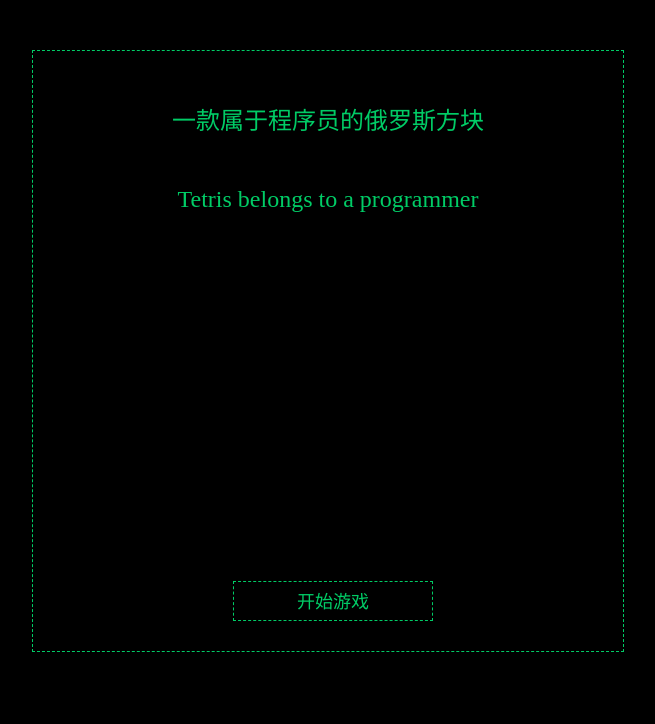
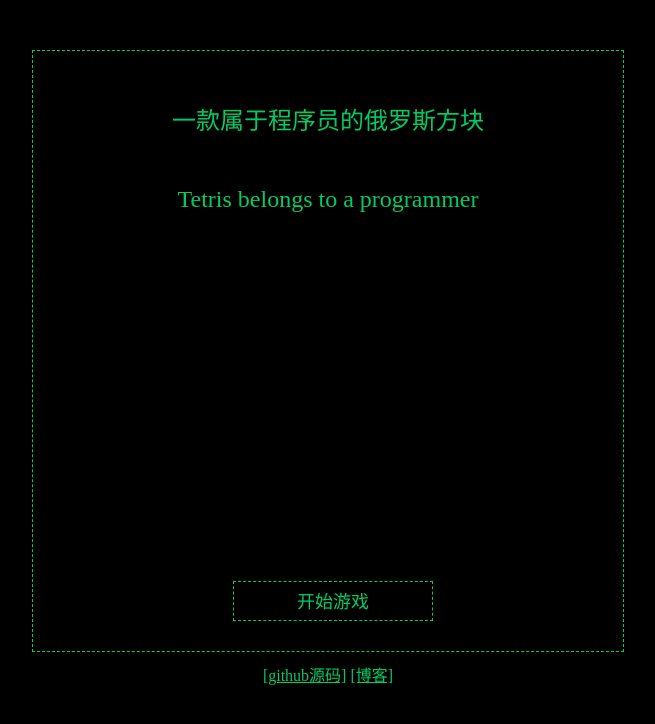
Before and after one commit to EryouHao/tetris, a plain HTML site: page index.html in a window 1280 px wide. Shown: the whole page, without its empty margins (312-967 px from the left). Drawn offline with Linux system fonts and the light colour scheme.

Commit message:
add contact

```diff
--- a/css/index.css
+++ b/css/index.css
@@ -157,3 +157,10 @@ body {
     line-height: 30px;
     border: 1px dashed #00CC66;
 }
+.contact {
+    margin: 10px auto;
+    text-align: center;
+}
+.contact a {
+    color: #00CC66;
+}
--- a/index.html
+++ b/index.html
@@ -71,6 +71,10 @@
             </div>
         </div>
     </div>
+    <div class="contact">
+        <a href="https://github.com/EryouHao/tetris">[github源码]</a>
+        <a href="http://fehey.com">[博客]</a>
+    </div>
     <script src="./js/config.js"></script>
     <script src="./js/ResourceManager.js"></script>
     <script src="./js/Canvas.js"></script>
```
